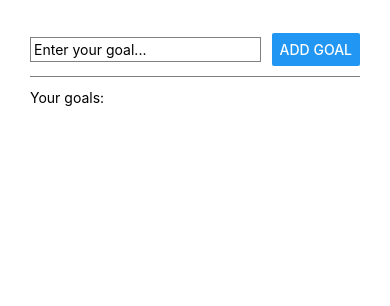
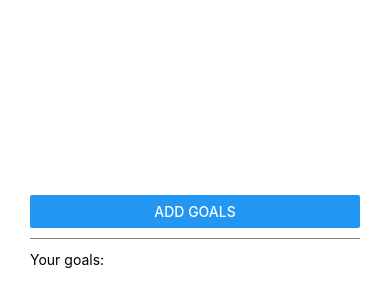
Before and after one commit to milica1812/GoalsApp, a React Native app in the folder GoalsApp/: screen / in a window 390 px wide. Shown: the top 306 px of the page. Built offline with nearby package versions, Linux system fonts and the light colour scheme.

Commit message:
working with Modal and handling events...

```diff
--- a/GoalsApp/App.js
+++ b/GoalsApp/App.js
@@ -6,6 +6,7 @@ import UserGoals from './components/UserGoals';
 export default function App() {
   const [enteredGoalText, setEnteredGoalText] = useState('');
   const [inputGoals, setInputGoal] = useState([]);
+  const [visibleModal, setVisibleModal] = useState(false);
 
   function handlerGoalInput(enteredText) {
     setEnteredGoalText(enteredText);
@@ -15,18 +16,29 @@ export default function App() {
     const newGoal = { id: Math.random().toString(), text: enteredGoalText };
     setInputGoal((currentGoals) => [...currentGoals, newGoal]);
     setEnteredGoalText('');
-}
+    handlerCancelModal();
+  }
 
-function handlerDeleteItem(index) {
-  setInputGoal((currentGoals) => {
+  function handlerDeleteItem(index) {
+    setInputGoal((currentGoals) => {
       return currentGoals.filter((_, i) => i !== index);
-  });
-}
+    });
+  }
+
+  function handlerCancelModal (){
+    setVisibleModal(false);
+
+  }
+
+  function handlerVisibleModal() {
+    setVisibleModal(true);
+  }
 
 
   return (
     <View style={styles.container}>
-      <UserInput handlerGoalInput={handlerGoalInput} value={enteredGoalText} handlerButtonGoalPress={handlerButtonGoalPress} />
+      <Button title='Add goals' onPress={handlerVisibleModal} />
+      <UserInput visible={visibleModal} handlerGoalInput={handlerGoalInput} value={enteredGoalText} handlerButtonGoalPress={handlerButtonGoalPress} onCancel={handlerCancelModal}/>
       <UserGoals inputGoals={inputGoals} onDeleteItem={handlerDeleteItem} />
     </View>
   );
@@ -35,7 +47,9 @@ function handlerDeleteItem(index) {
 const styles = StyleSheet.create({
   container: {
     flex: 1,
+    marginVertical: '50%',
     backgroundColor: '#fff',
     marginHorizontal: 30,
+
   },
 });
--- a/GoalsApp/components/UserGoals.js
+++ b/GoalsApp/components/UserGoals.js
@@ -8,11 +8,15 @@ export default function UserGoals({ inputGoals, onDeleteItem }) {
             <FlatList
                 data={inputGoals}
                 renderItem={({ item, index }) => (
-                    <Pressable onPress={() => onDeleteItem(index)}>
-                        <View style={styles.goalSection}>
+
+                    <View style={styles.goalSection}>
+                        <Pressable onPress={() => onDeleteItem(index)}
+                            android_ripple={{ color: '#dddddd' }}
+                            style={({ pressed }) => pressed && styles.pressedItem}>
                             <Text style={styles.goalText}>{item.text}</Text>
-                        </View>
-                    </Pressable>
+                        </Pressable>
+                    </View>
+
 
                 )}
                 keyExtractor={(item, index) => index.toString()}
@@ -31,12 +35,15 @@ const styles = StyleSheet.create({
     },
     goalSection: {
         margin: 7,
-        padding: 10,
         borderRadius: 12,
         backgroundColor: 'blue'
     },
     goalText: {
+        padding: 10,
         color: 'white',
         fontSize: 14
+    },
+    pressedItem: {
+        color: '#dddddd'
     }
 })
--- a/GoalsApp/components/UserInput.js
+++ b/GoalsApp/components/UserInput.js
@@ -1,8 +1,9 @@
 import React from "react";
-import { View, TextInput, StyleSheet, Button } from "react-native";
+import { View, TextInput, StyleSheet, Button, Modal } from "react-native";
 
-export default function UserInput({ handlerGoalInput, value, handlerButtonGoalPress }) {
+export default function UserInput({ handlerGoalInput, value, onCancel, handlerButtonGoalPress, visible }) {
     return (
+        <Modal visible={visible} animationType='fade'>
             <View style={styles.userInputs}>
                 <TextInput
                     style={styles.inputs}
@@ -10,16 +11,28 @@ export default function UserInput({ handlerGoalInput, value, handlerButtonGoalPr
                     placeholder='Enter your goal...'
                     value={value}
                 />
-            <Button title='Add goal' onPress={handlerButtonGoalPress} />
+                <View style={styles.btnContainer}>
+                    <View style={styles.btn}>
+                        <Button title='Add goal' onPress={() => handlerButtonGoalPress()} />
                     </View>
+                    <View style={styles.btn}>
+                        <Button title='Cancel' onPress={() => onCancel()}/>
+
+                    </View>
+                </View>
+
+
+
+            </View>
+        </Modal>
+
     );
 }
 
 const styles = StyleSheet.create({
     userInputs: {
-        flexDirection: 'row',
-        marginTop: '10%',
-        justifyContent: 'space-between',
+        flex: 1,
+        marginTop: 20,
         alignItems: 'center',
     },
     inputs: {
@@ -28,4 +41,12 @@ const styles = StyleSheet.create({
         width: '70%',
         padding: 3,
     },
+    btnContainer: {
+        flexDirection: 'row',
+        marginTop: 7
+    },
+    btn: {
+        width: 100,
+        marginHorizontal: 7,
+    }
 })
```
Lines whose indentation alone changed are shown as unchanged.
